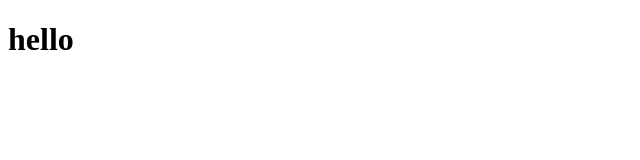
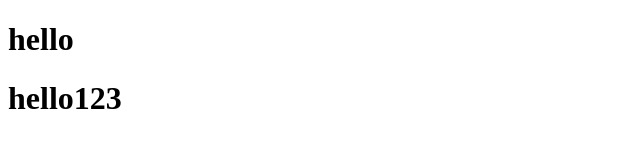
Before and after one commit to LiMi-SEDC/alm_test, a plain HTML site: page index.html in a window 1280 px wide. Shown: the whole page, without its empty margins (0-640 px from the left). Drawn offline with Linux system fonts and the light colour scheme.

Commit message:
Update index.html

```diff
--- a/index.html
+++ b/index.html
@@ -10,6 +10,7 @@
 
 <body>
     <h1>hello</h1>
+    <h1>hello123</h1>
     <script src="app.js"></script>
 </body>
 
```
